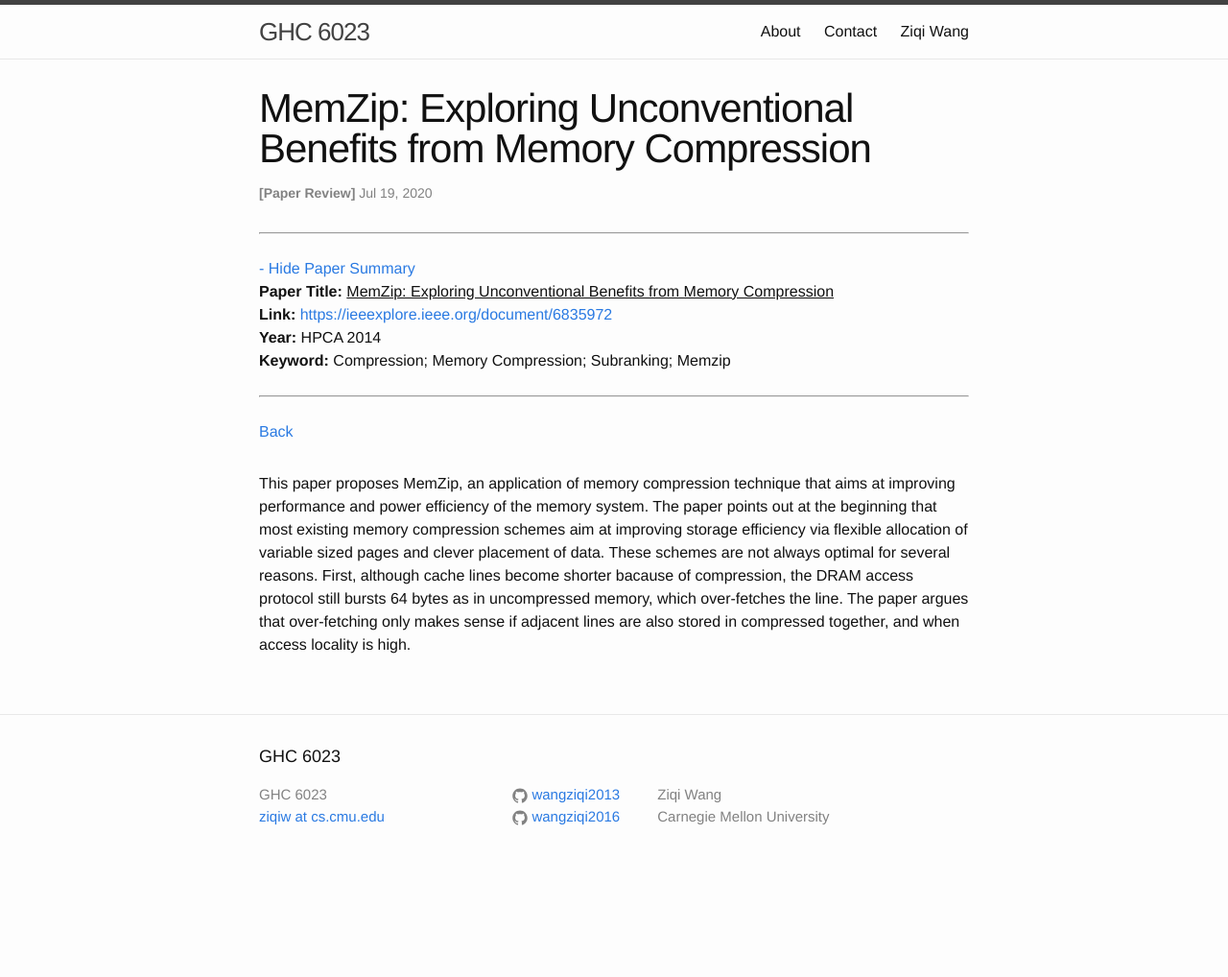
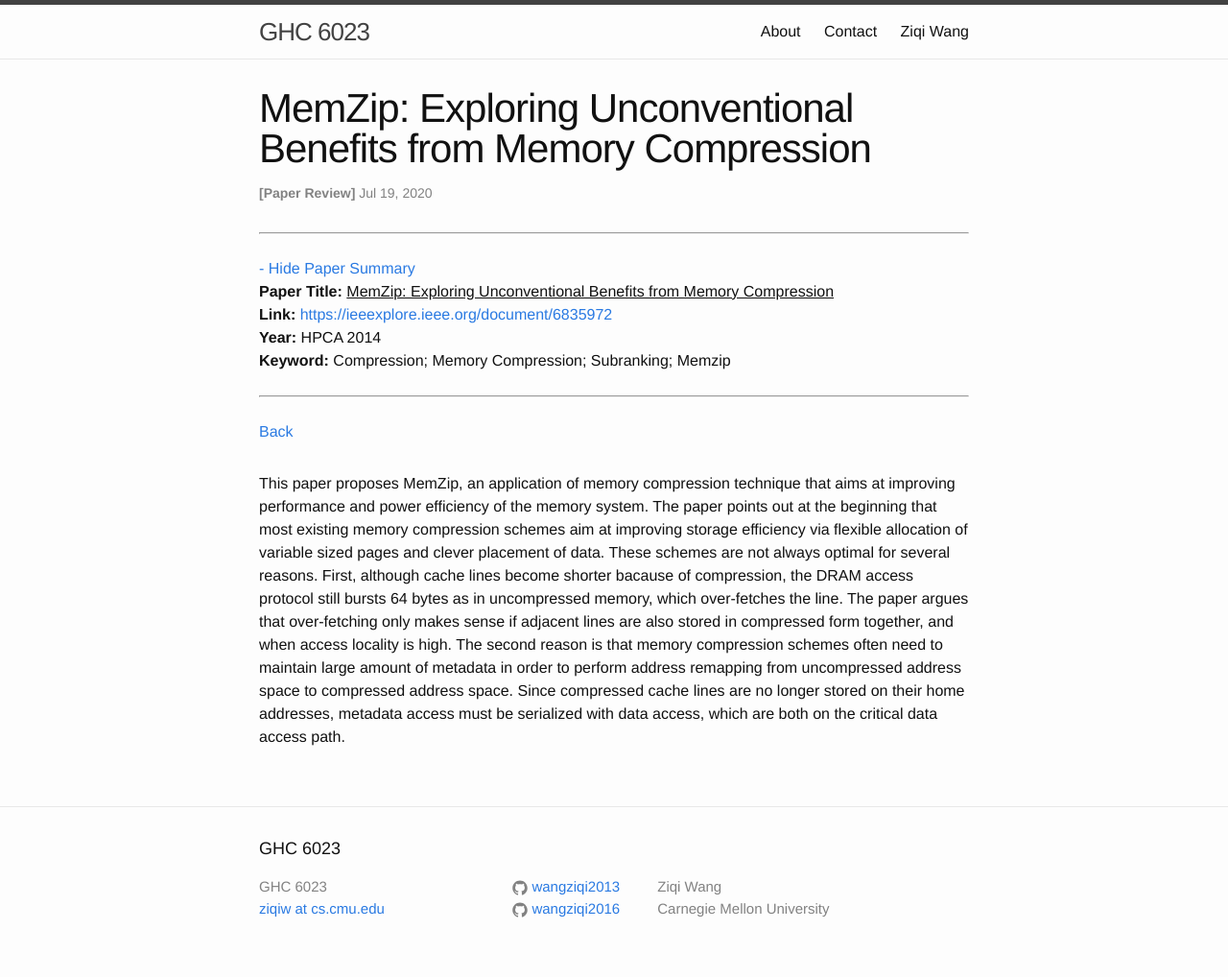
Before and after one commit to wangziqi2013/wangziqi2013.github.io, a Jekyll site: the page built from _posts/2020-07-18-memzip.markdown, in a window 1280 px wide. Shown: the whole page at 96% size. Built offline with Jekyll 4.4.1, drawn with Linux system fonts in a browser that asks for light colours; before the commit the page ends 922 px from its top, so only the background shows below that.

Commit message:
Adding metadata

```diff
--- a/_posts/2020-07-18-memzip.markdown
+++ b/_posts/2020-07-18-memzip.markdown
@@ -18,5 +18,8 @@ efficiency of the memory system. The paper points out at the beginning that most
 at improving storage efficiency via flexible allocation of variable sized pages and clever placement of data. These
 schemes are not always optimal for several reasons. First, although cache lines become shorter bacause of compression,
 the DRAM access protocol still bursts 64 bytes as in uncompressed memory, which over-fetches the line. The paper argues
-that over-fetching only makes sense if adjacent lines are also stored in compressed together, and when access locality
-is high.
+that over-fetching only makes sense if adjacent lines are also stored in compressed form together, and when access locality
+is high. The second reason is that memory compression schemes often need to maintain large amount of metadata in order to
+perform address remapping from uncompressed address space to compressed address space. Since compressed cache lines are
+no longer stored on their home addresses, metadata access must be serialized with data access, which are both on the critical
+data access path.
```
